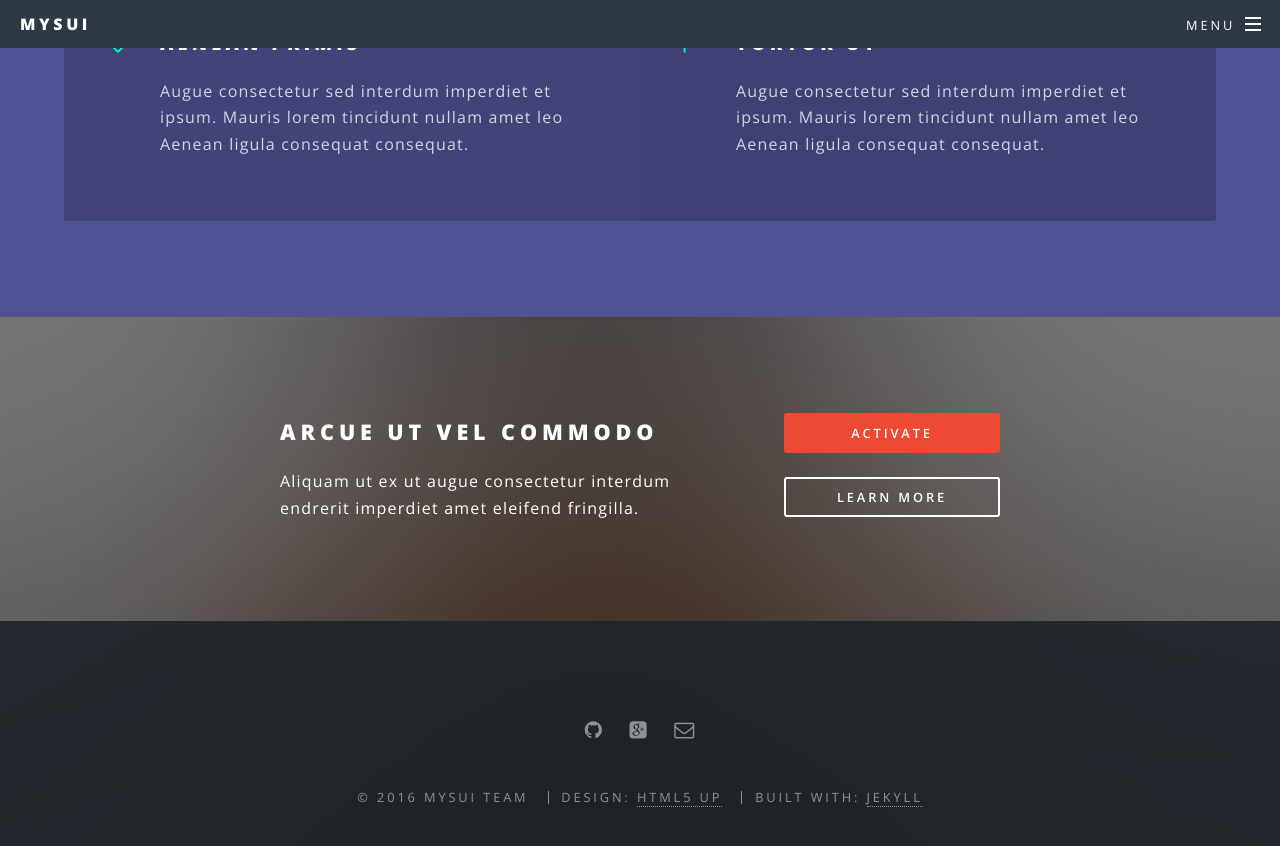
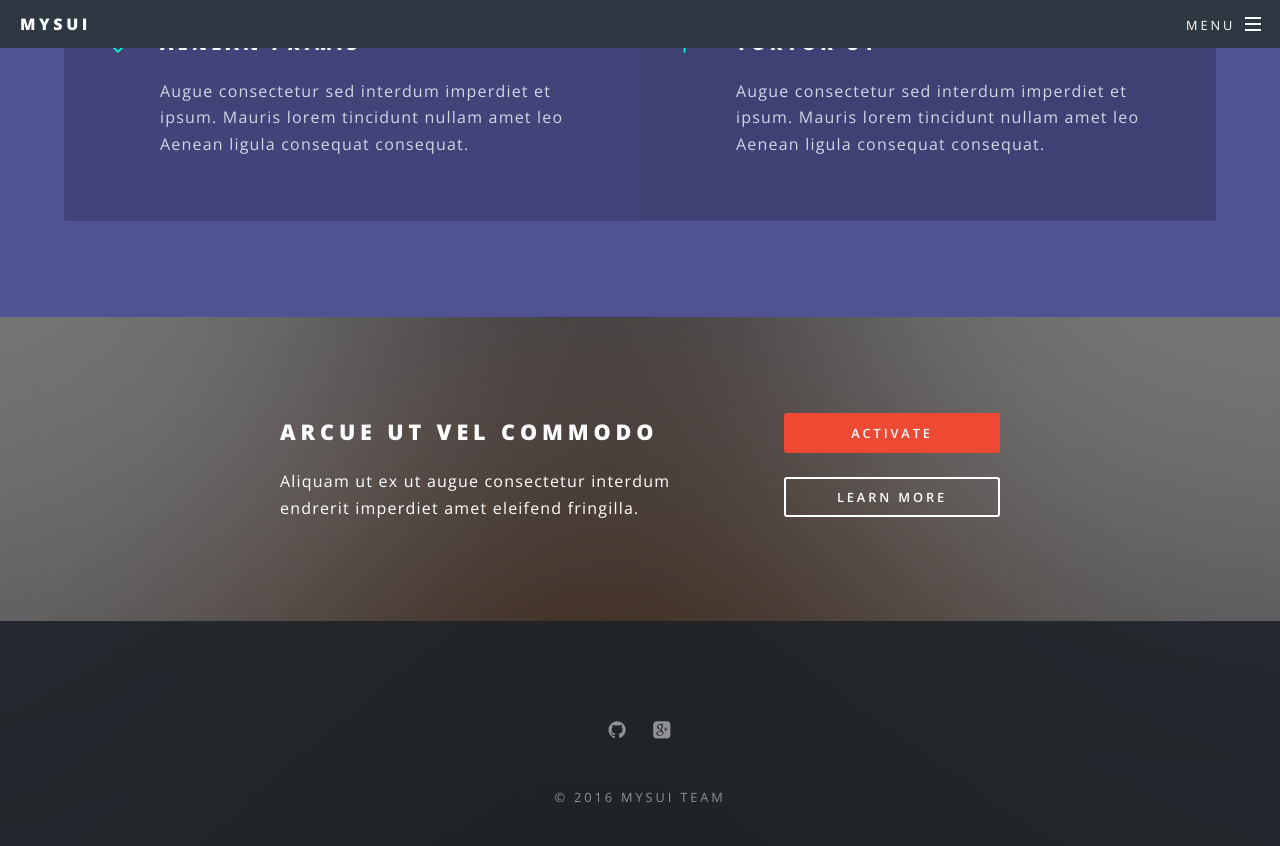
Before and after one commit to Englishisnotgood/mysuilab.github.io, a Jekyll site: the page built from index.html, in a window 1280 px wide and 900 px high, scrolled down 3397 px. Shown: the top 846 px of the window. Built offline with Jekyll 4.4.1, drawn with Linux system fonts in a browser that asks for light colours.

Commit message:
init
Signed-off-by: countstarlight <countstarlight@outlook.com>

```diff
--- a/_config.yml
+++ b/_config.yml
@@ -16,7 +16,7 @@
   #linkedin-square: https://linkedin.com/in/<username>
   #facebook-official: https://facebook.com/<username>
   google-plus-square: https://plus.google.com/u/0/communities/106072172000073923852
-  email: admin@mysui.org
+  #email: admin@mysui.org
   #flickr:
   #instagram:
   #youtube-square:
--- a/_includes/footer.html
+++ b/_includes/footer.html
@@ -21,7 +21,5 @@
     {% endif %}
     {{ thisyear }}
     {% if site.owner %}{{ site.owner }}{% else %}{{ site.title }}{% endif %}</li>
-    <li>Design: <a href="http://html5up.net" target="_blank">HTML5 UP</a></li>
-    <li>Built with: <a href="http://jekyllrb.com" target="_blank">Jekyll</a></li>
   </ul>
 </footer>
```
